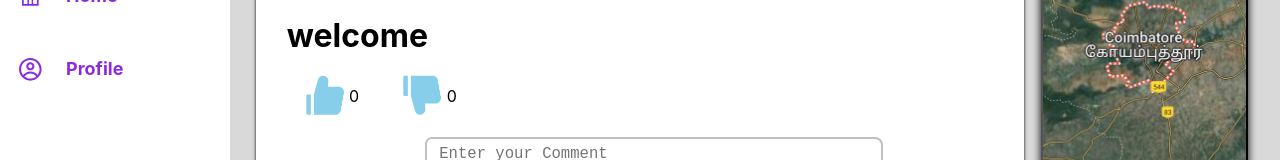
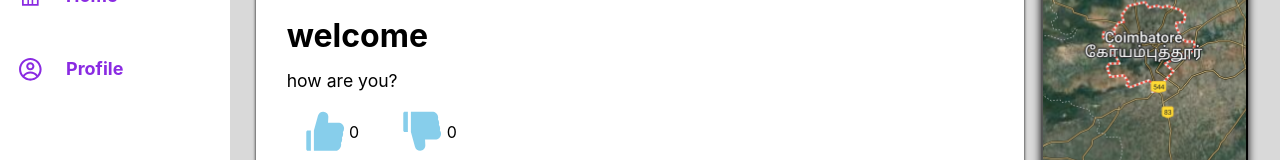
Before and after one commit to AG-Devs/Covai_Glimpse, a React (Create React App) app in the folder covai/: page /home/post/0 in a window 1280 px wide. Shown: the part 220-380 px from the top of the page. Built offline with nearby package versions, Linux system fonts and the light colour scheme; no server answers.

Commit message:
eleventh commit

```diff
--- a/covai/src/pages/NewPost.js
+++ b/covai/src/pages/NewPost.js
@@ -17,8 +17,9 @@ const NewPost = ({navigate,settoggle,finalComment,setfinalComment,userName,likeC
 
     const handleNewSubmit=(e)=>{
         e.preventDefault()
-        const id = '1' ;
-        const postComment = [{id:'1',userName:userName,Comment:'hi'}]
+        const id = finalComment.length ? Number(finalComment[finalComment.length-1].id)+1 : 1 ;
+
+        const postComment = [{userName:userName,Comment:'hi'}]
 
         try{
             axios.post('https://covai-glimpse.onrender.com/new/post',{
--- a/covai/src/pages/Post.js
+++ b/covai/src/pages/Post.js
@@ -18,8 +18,9 @@ const Post = ({finalComment,userName,profileImage}) => {
   const Id = id.id
 
   const requiredObject = finalComment.filter((post)=>(
-    Number(Id) === post.id
+    Number(Id) === Number(post.id)
   ))
+
   const temp2 = requiredObject[0].postComment
 
   const textbox=useRef(null)
@@ -77,7 +78,7 @@ const Post = ({finalComment,userName,profileImage}) => {
                     <h2>@{requiredObject[0].userName}</h2>
               </div>
               <h1>{requiredObject[0].title}</h1>
-              <p>{requiredObject[0].content}</p>
+              <p>{requiredObject[0].message}</p>
               { requiredObject[0].img ? <img className='postImg' src={requiredObject[0].img} alt='' /> : ''}
          </div>
          <div className='interactionSession'>
@@ -108,7 +109,7 @@ const Post = ({finalComment,userName,profileImage}) => {
                   </form>
                   <div className='comments'>
                       <div className='commentContent'>
-                            {(requiredObject[0].postComment).map((single)=>(
+                            {(requiredObject[0].postComment).length ? (requiredObject[0].postComment).map((single)=>(
                               <div className='commentDisplay'>
                                 <div className='commentUser'>
                                   <img src={require('.././images/userIcon.png')} alt='' />
@@ -116,7 +117,7 @@ const Post = ({finalComment,userName,profileImage}) => {
                                 </div>
                                   <p>{single.Comment}</p>
                               </div>
-                            ))}
+                            )):'No comments'}
                       </div>
                   </div>
               </div>
```
